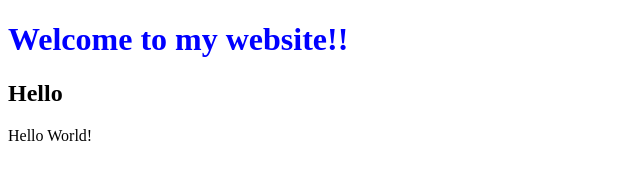
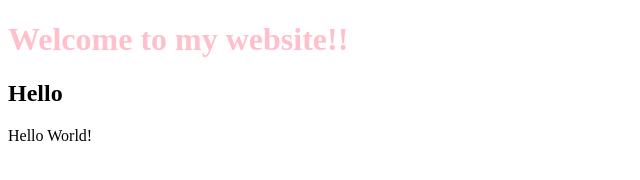
Before and after one commit to Javeriya32/hello, a plain HTML site: page hello.html in a window 1280 px wide. Shown: the whole page, without its empty margins (0-640 px from the left). Drawn offline with Linux system fonts and the light colour scheme.

Commit message:
Move style properties

```diff
--- a/hello.html
+++ b/hello.html
@@ -1,10 +1,15 @@
 <!DOCTYPE html>
 <html lang="en">
 <head>
-    <title>Hello</title>
+    <title>Hello!</title>
+    <style>
+        h1{
+            color:pink;
+        }
+    </style>
 </head>
 <body>
-    <h1 style="color:blue;">Welcome to my website!!</h1>
+    <h1>Welcome to my website!!</h1>
     <h2>Hello</h2>
     Hello World!
 </body>
```
